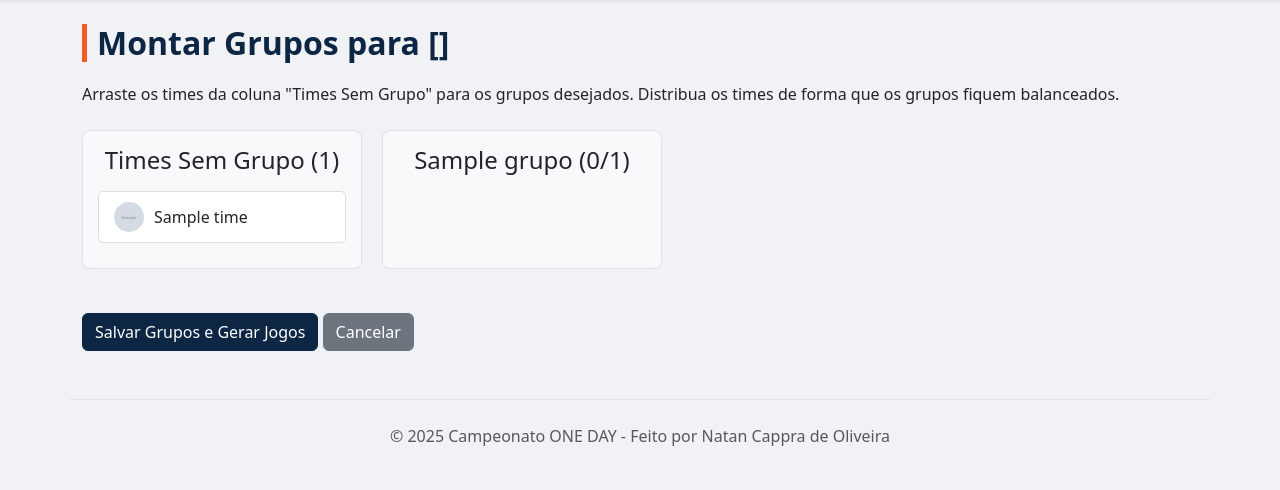
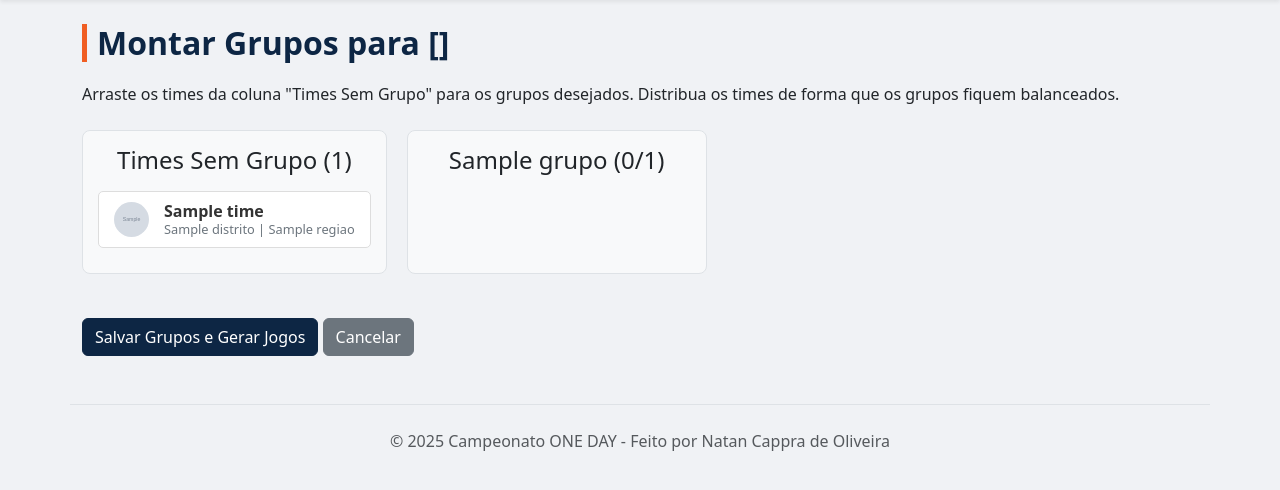
Before and after one commit to natancappra/oneday, a Python web app: template templates/admin_montar_grupos.html in a window 1280 px wide. Shown: the part 99-589 px from the top of the page. Run offline with Jinja, Linux system fonts and the light colour scheme; the template is opened without the code that fills it: most values are stand-ins (such as "Sample title", 1, 10 or a date in 2020); grey boxes marked "Sample" are stand-in pictures.

Commit message:
Update admin_montar_grupos.html

```diff
--- a/templates/admin_montar_grupos.html
+++ b/templates/admin_montar_grupos.html
@@ -10,7 +10,7 @@
         padding-bottom: 20px;
     }
     .group-col {
-        min-width: 280px;
+        min-width: 300px; /* Aumenta a largura para caber mais info */
         background-color: #f8f9fa;
         border-radius: 8px;
         padding: 15px;
@@ -25,17 +25,31 @@
         border: 1px solid #ddd;
         display: flex;
         align-items: center;
-        gap: 10px;
+        gap: 15px; /* Aumenta o espaçamento */
     }
     .team-logo-sm {
-        width: 30px;
-        height: 30px;
+        width: 35px; /* Aumenta um pouco o logo */
+        height: 35px;
         border-radius: 50%;
         object-fit: cover;
+        flex-shrink: 0; /* Impede que o logo encolha */
     }
     .ghost-card {
         opacity: 0.4;
         background: #c8ebfb;
+    }
+    /* --- NOVOS ESTILOS PARA OS DETALHES --- */
+    .team-info {
+        display: flex;
+        flex-direction: column;
+        line-height: 1.2;
+    }
+    .team-name {
+        font-weight: bold;
+    }
+    .team-details {
+        font-size: 0.8rem;
+        color: #6c757d;
     }
 </style>
 {% endblock %}
@@ -49,9 +63,13 @@
         <h4 class="text-center mb-3">Times Sem Grupo ({{ times_sem_grupo|length }})</h4>
         <div id="times-sem-grupo" class="list-group">
             {% for time in times_sem_grupo %}
+            {# --- ESTRUTURA DO CARD ALTERADA AQUI --- #}
             <div class="team-card" data-id="{{ time.id }}">
                 <img src="{{ time.imagem or url_for('static', filename='img/default_logo.png') }}" class="team-logo-sm">
-                <span>{{ time.nome_base or time.nome_igreja }}</span>
+                <div class="team-info">
+                    <span class="team-name">{{ time.nome_base or time.nome_igreja }}</span>
+                    <span class="team-details">{{ time.distrito or 'Sem Distrito' }} | {{ time.regiao or 'Sem Região' }}</span>
+                </div>
             </div>
             {% endfor %}
         </div>
@@ -77,17 +95,17 @@
 {{ super() }}
 <script src="https://cdn.jsdelivr.net/npm/sortablejs@1.15.0/Sortable.min.js"></script>
 <script>
+    // ... (o script de salvar e arrastar continua o mesmo, sem alterações) ...
     document.addEventListener('DOMContentLoaded', function () {
         const groupColumns = document.querySelectorAll('.list-group');
         const saveButton = document.getElementById('salvar-grupos-btn');
 
-        // Inicializa o SortableJS em todas as colunas
         groupColumns.forEach(col => {
             new Sortable(col, {
                 group: 'shared',
                 animation: 150,
                 ghostClass: 'ghost-card',
-                onEnd: updateAllCounts // Atualiza contadores ao mover
+                onEnd: updateAllCounts
             });
         });
 
@@ -142,7 +160,6 @@
             });
         });
 
-        // Inicializa a contagem
         updateAllCounts();
     });
 </script>
```
